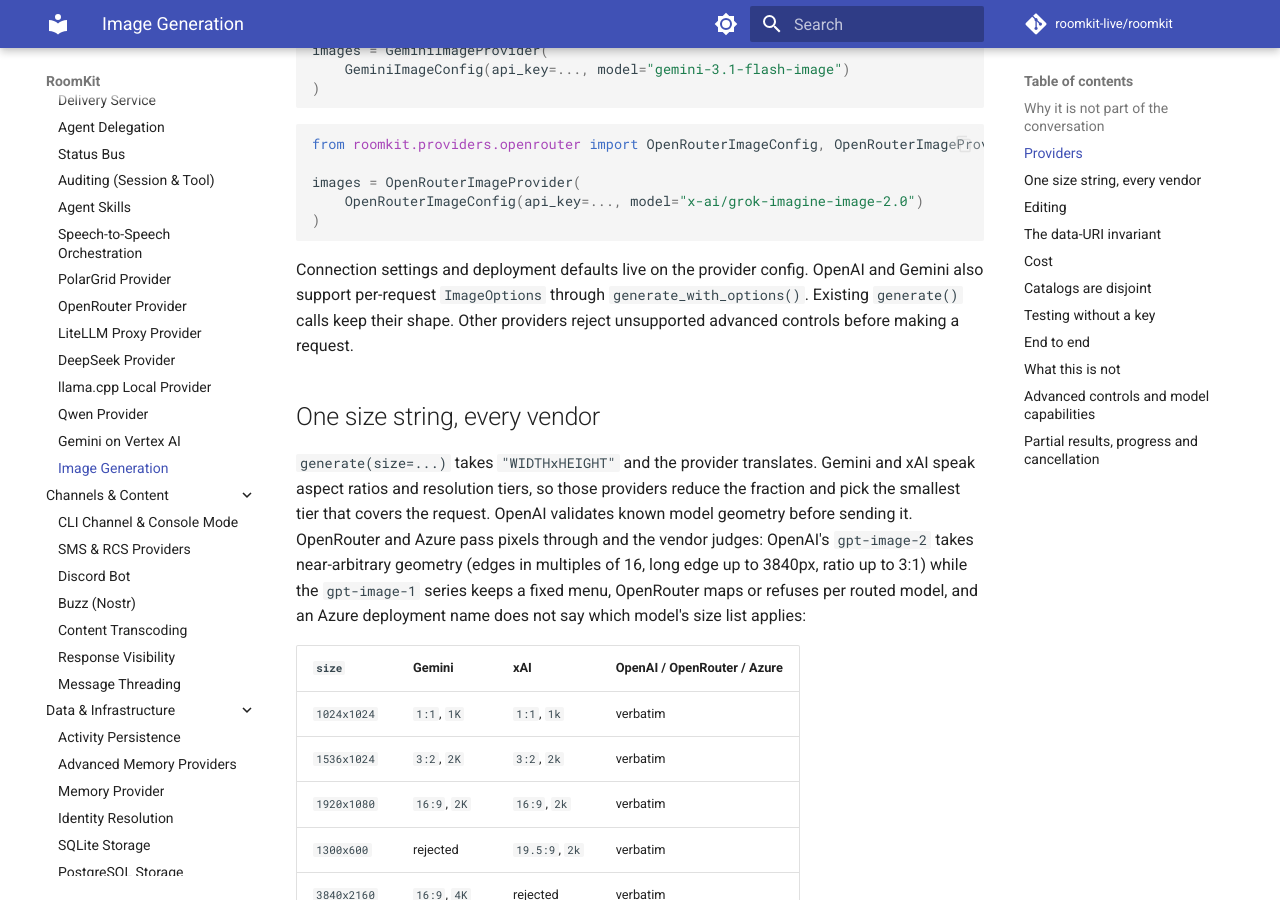
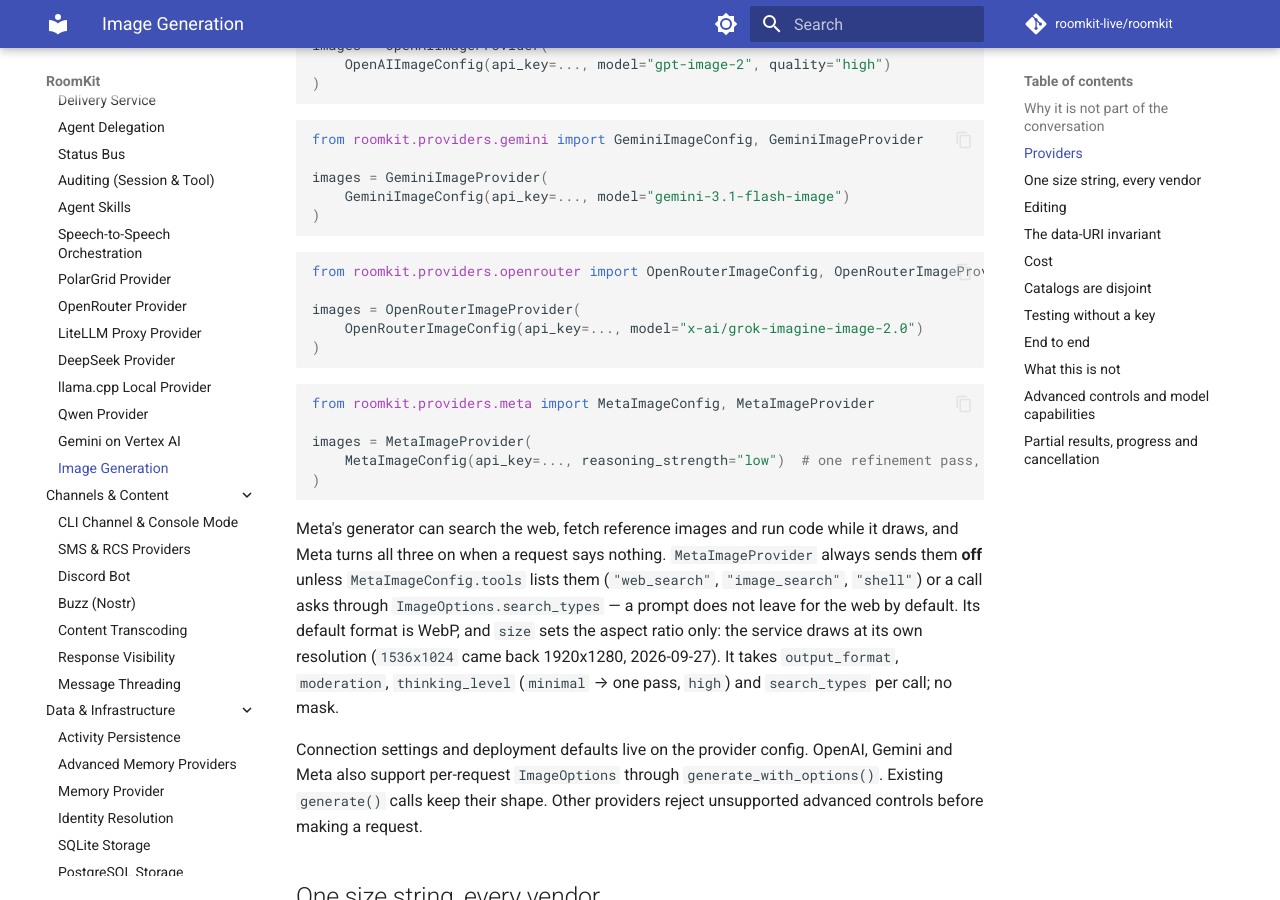
Before and after one commit to roomkit-live/roomkit-docs, an MkDocs documentation site: the page built from docs/guides/image-generation.md, in a window 1280 px wide and 900 px high, scrolled down 1652 px. Built offline with MkDocs 1.6.1 and Material for MkDocs 9.7.7, drawn with Linux system fonts in a browser that asks for light colours; comment, search, counter and statistics services are not loaded; some of the changed text lies outside the part shown.

Commit message:
docs(image): MetaImageProvider, and why its tools are off by default (RMK-251)

````diff
--- a/docs/guides/image-generation.md
+++ b/docs/guides/image-generation.md
@@ -28,6 +28,7 @@ The second reason is narrower and just as decisive: `AIResponse.content` is a `s
 | `OpenAIImageProvider` | `/v1/images` (`images.generate`, `images.edit`) | `gpt-image-2.5-flare`, `gpt-image-2.5-sunburst`, `gpt-image-2`, `gpt-image-1.5`, `gpt-image-1`, `gpt-image-1-mini`, `chatgpt-image-latest` | `roomkit[openai]` |
 | `GeminiImageProvider` | Interactions API (`interactions.create`) | `gemini-3-pro-image`, `gemini-3.1-flash-image`, `gemini-3.1-flash-lite-image`, `gemini-2.5-flash-image` | `roomkit[gemini]` |
 | `XAIImageProvider` | `/v1/images/generations`, edits as JSON on `/v1/images/edits` | `grok-imagine-image-2.0`, `grok-imagine-image-quality`, `grok-imagine-image` | `roomkit[xai]` |
+| `MetaImageProvider` | Meta Model API `/v1/images/generations`, edits as JSON on `/v1/images/edits` | `muse-image-1.0` | `roomkit[meta]` |
 | `OpenRouterImageProvider` | OpenRouter Image API (`POST /api/v1/images`) | 40+ aggregated slugs — `google/gemini-3.1-flash-image`, `x-ai/grok-imagine-image-2.0`, `bytedance-seed/seedream-5-0-pro`, `black-forest-labs/flux.2-pro`, … | `roomkit[openrouter]` |
 | `AzureImageProvider` | Azure OpenAI images endpoint | your deployments (`gpt-image-*` behind user-chosen names) | `roomkit[azure]` |
 | `MockImageProvider` | — | `mock-image` | none — draws a real 1×1 PNG |
@@ -56,7 +57,25 @@ images = OpenRouterImageProvider(
 )
 ```
 
-Connection settings and deployment defaults live on the provider config. OpenAI and Gemini also support per-request `ImageOptions` through `generate_with_options()`. Existing `generate()` calls keep their shape. Other providers reject unsupported advanced controls before making a request.
+```python
+from roomkit.providers.meta import MetaImageConfig, MetaImageProvider
+
+images = MetaImageProvider(
+    MetaImageConfig(api_key=..., reasoning_strength="low")  # one refinement pass, ~10 s
+)
+```
+
+Meta's generator can search the web, fetch reference images and run code while
+it draws, and Meta turns all three on when a request says nothing.
+`MetaImageProvider` always sends them **off** unless `MetaImageConfig.tools`
+lists them (`"web_search"`, `"image_search"`, `"shell"`) or a call asks through
+`ImageOptions.search_types` — a prompt does not leave for the web by default.
+Its default format is WebP, and `size` sets the aspect ratio only: the service
+draws at its own resolution (`1536x1024` came back 1920x1280, 2026-09-27). It
+takes `output_format`, `moderation`, `thinking_level` (`minimal` → one pass,
+`high`) and `search_types` per call; no mask.
+
+Connection settings and deployment defaults live on the provider config. OpenAI, Gemini and Meta also support per-request `ImageOptions` through `generate_with_options()`. Existing `generate()` calls keep their shape. Other providers reject unsupported advanced controls before making a request.
 
 ## One size string, every vendor
 
````
Also changed, not shown: docs/api/providers-image.md (+4 -0 lines), docs/features.md (+1 -1 lines).
